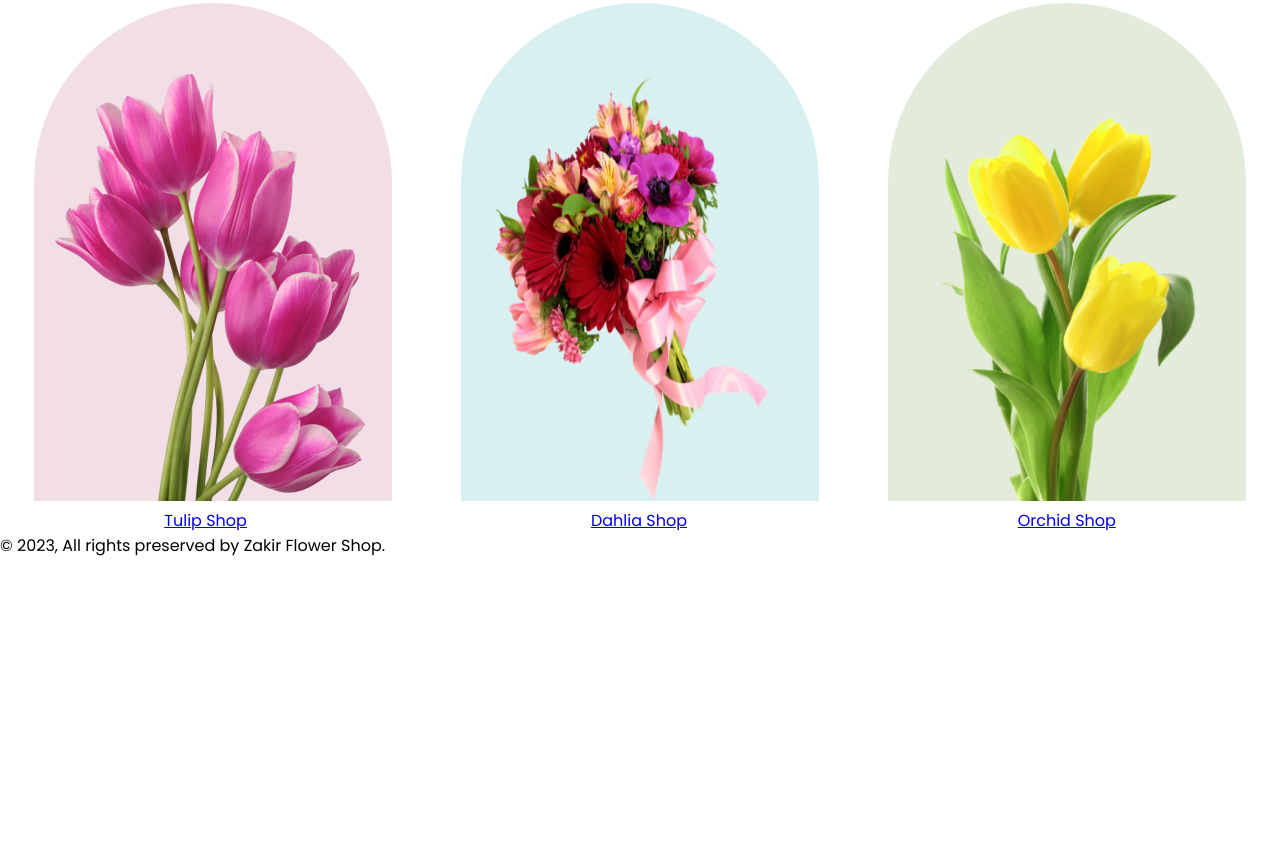
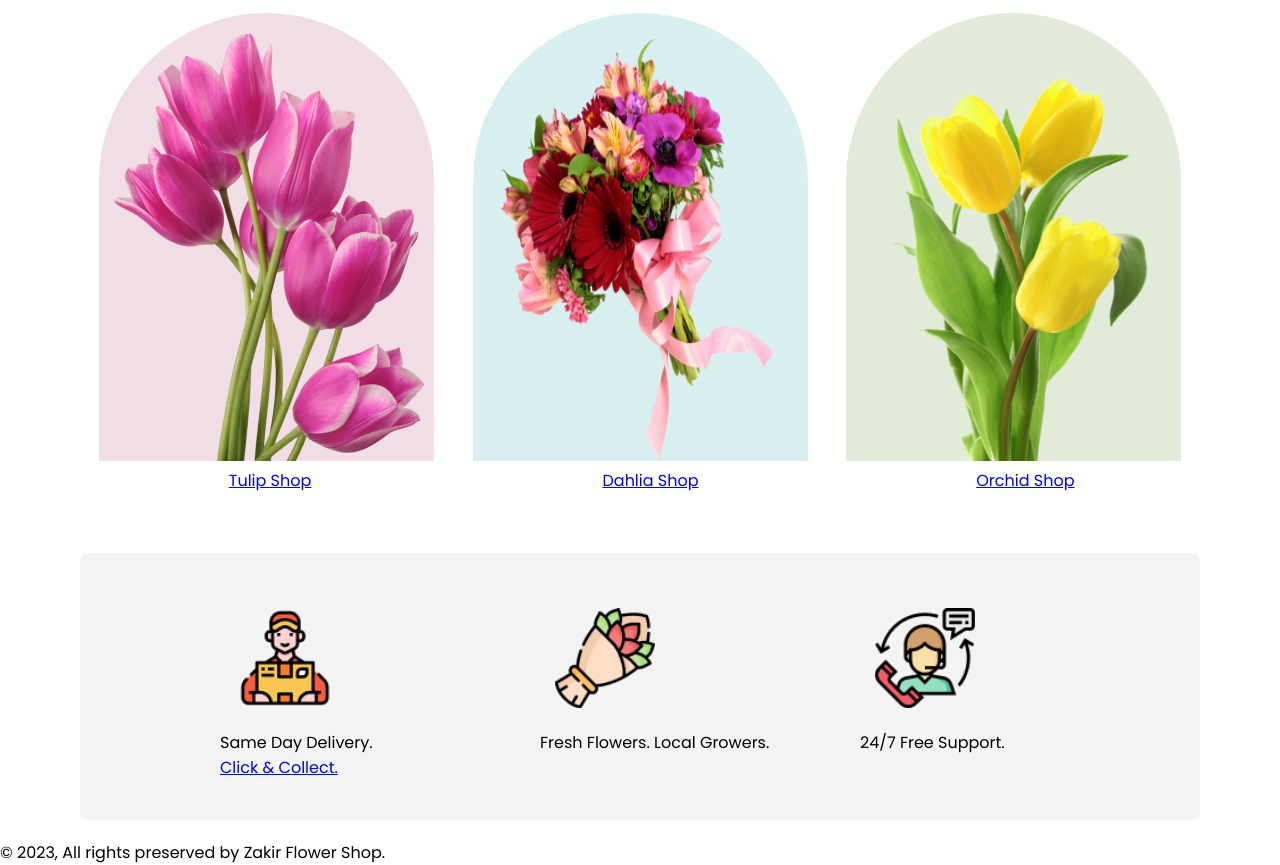
Before and after one commit to zakir85/zakir-flower-shop, a plain HTML site: page index.html in a window 1280 px wide. Shown: the part 826-1691 px from the top of the page. Before the commit the page ends 1384 px from the top, so only its background shows below. Drawn offline with Linux system fonts and the light colour scheme.

Commit message:
Optional part complete

```diff
--- a/index.html
+++ b/index.html
@@ -47,6 +47,27 @@
                 </div>
 
             </div>
+            <!-- Delivery part -->
+            <div class="delivery-part">
+
+                <div class="item">
+                    <img src="images/grouppic-1.png" alt="group picture">
+                    <p class="para">Same Day Delivery.<a href="#"> Click & Collect.</a></p>
+                </div>
+
+                <div class="item">
+                    <img src="images/grouppic-2.png" alt="group picture">
+                    <p class="para">Fresh Flowers. Local Growers.</p>
+                </div>
+
+                <div class="item">
+                    <img  src="images/grouppic-3.png" alt="group picture">
+                    <p class="para">24/7 Free Support.</p>
+                </div>
+
+            </div>
+
+
         </section>
 
     </main>
--- a/style.css
+++ b/style.css
@@ -55,7 +55,6 @@ body{
 /* Featured section start */
 .featured{
     max-width: 1400px;
-    margin: 0 auto;
     background: #fff;
 }
 .feature-title{
@@ -69,14 +68,16 @@ body{
 
 .flowers-name{
     display: flex;
-    justify-content: space-around;
+    justify-content: space-evenly;
+    margin: 0 50px;
+    padding: 10px;
     margin-top: 50px;
 
 }
 .flower img{
     width: 310px;
     height: 428px;
-    padding: 70px 27px 0px 21px;
+    padding: 20px 10px 0px 15px;
     border-radius: 300px 300px 0px 0px;
 
 }
@@ -97,3 +98,34 @@ a{
     padding: 5px 20px;
 
 }
+
+/* delivery-part (optional) */
+
+.delivery-part{
+    display: flex;
+    justify-content: space-evenly;
+    margin: 20px 80px;
+    padding: 30px;
+    margin-top: 50px;
+    border-radius: 8px;
+    background: rgba(39, 39, 39, 0.05);
+
+}
+
+.item{
+    width: 200px;
+    padding: 10px;
+
+}
+
+
+.item img{
+    width: 100px;
+    padding: 15px;
+
+}
+
+.item .para{
+    width: 283px;
+
+}
```
